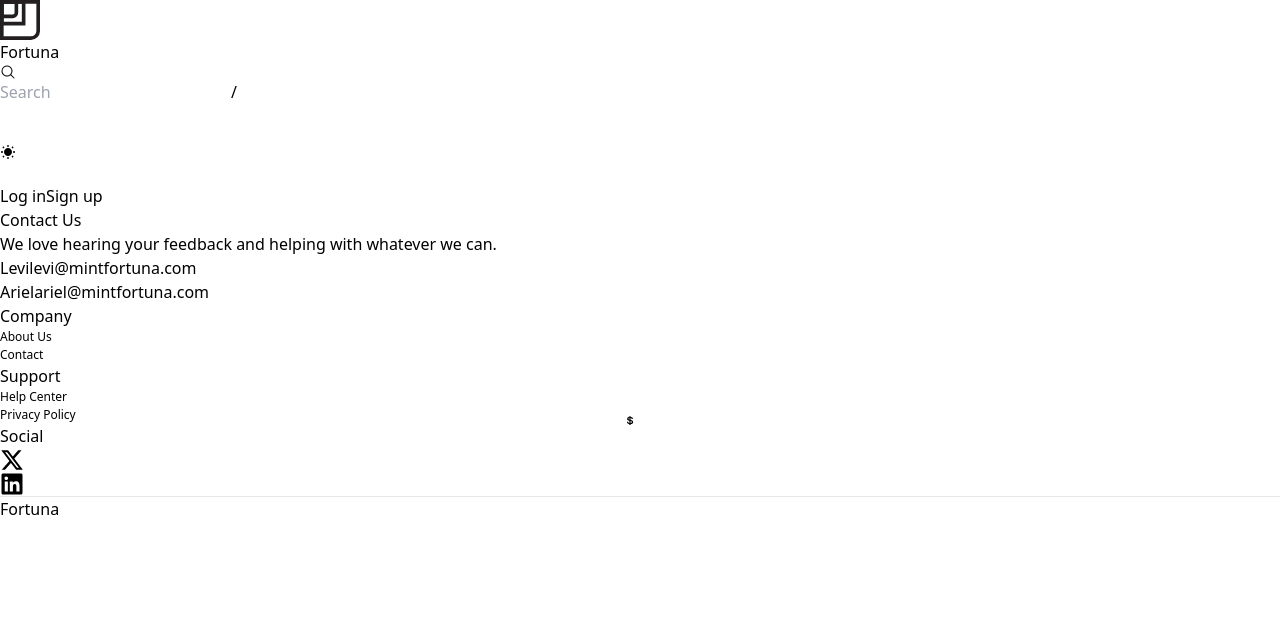
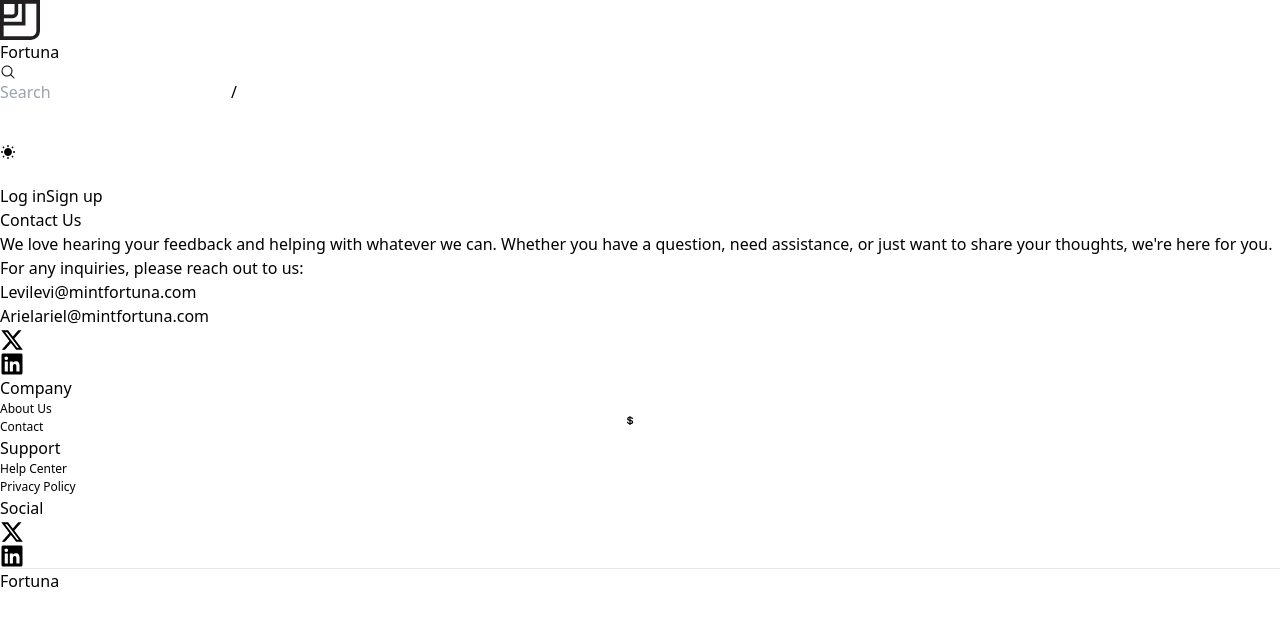
Before and after one commit to actamayev/fortuna-frontend-reactjs, a React (Create React App) app: page /contact in a window 1280 px wide. Shown: the top 626 px of the page. Built offline with nearby package versions, Linux system fonts and the light colour scheme; no server answers; a web font is replaced by a local one.

Commit message:
Contact page edits

```diff
--- a/src/components/my-wallet/show-my-public-key.tsx
+++ b/src/components/my-wallet/show-my-public-key.tsx
@@ -11,10 +11,6 @@
 	const defaultSiteTheme = useDefaultSiteTheme()
 	const [showPublicKey, setShowPublicKey] = useState(false)
 	const [notification, setNotification] = useState<string | null>(null)
-
-	const closeNotification = useCallback(() => {
-		setNotification(null)
-	}, [])
 
 	const copyToClipboard = useCallback(async () => {
 		if (_.isNull(solanaClass) || _.isNull(solanaClass.walletPublicKey)) return
@@ -61,7 +57,7 @@
 			{notification && (
 				<NotificationBox
 					message={notification}
-					onClose={closeNotification}
+					onClose={() => setNotification(null)}
 				/>
 			)}
 		</div>
--- a/src/components/site-footer/footer-social-section.tsx
+++ b/src/components/site-footer/footer-social-section.tsx
@@ -1,30 +1,14 @@
-import { FaLinkedin } from "react-icons/fa"
-import { FaXTwitter } from "react-icons/fa6"
+import XLink from "../social-links/x-link"
 import FooterHeaderText from "./footer-header-text"
+import LinkedinLink from "../social-links/linkedin-link"
 
 export default function FooterSocialSection() {
 	return (
 		<div>
 			<FooterHeaderText headerTitle="Social" />
 			<div className="flex space-x-4">
-				<a
-					href="https://x.com/mintfortuna"
-					aria-label="X"
-					className="text-zinc-800 hover:text-zinc-950 dark:text-zinc-200 dark:hover:text-white"
-					target="_blank"
-					rel="noopener noreferrer"
-				>
-					<FaXTwitter size={24} />
-				</a>
-				<a
-					href="https://www.linkedin.com/company/mint-fortuna"
-					aria-label="LinkedIn"
-					className="text-zinc-800 hover:text-zinc-950 dark:text-zinc-200 dark:hover:text-white"
-					target="_blank"
-					rel="noopener noreferrer"
-				>
-					<FaLinkedin size={24} />
-				</a>
+				<XLink />
+				<LinkedinLink />
 			</div>
 		</div>
 	)
--- /dev/null
+++ b/src/components/social-links/linkedin-link.tsx
@@ -0,0 +1,15 @@
+import { FaLinkedin } from "react-icons/fa"
+
+export default function LinkedinLink() {
+	return (
+		<a
+			href="https://www.linkedin.com/company/mint-fortuna"
+			aria-label="LinkedIn"
+			className="text-zinc-800 hover:text-zinc-950 dark:text-zinc-200 dark:hover:text-white"
+			target="_blank"
+			rel="noopener noreferrer"
+		>
+			<FaLinkedin size={24} />
+		</a>
+	)
+}
--- /dev/null
+++ b/src/components/social-links/x-link.tsx
@@ -0,0 +1,15 @@
+import { FaXTwitter } from "react-icons/fa6"
+
+export default function XLink() {
+	return (
+		<a
+			href="https://x.com/mintfortuna"
+			aria-label="X"
+			className="text-zinc-800 hover:text-zinc-950 dark:text-zinc-200 dark:hover:text-white"
+			target="_blank"
+			rel="noopener noreferrer"
+		>
+			<FaXTwitter size={24} />
+		</a>
+	)
+}
--- a/src/components/video/like-dislike/share-video-section.tsx
+++ b/src/components/video/like-dislike/share-video-section.tsx
@@ -1,27 +1,20 @@
-import _ from "lodash"
 import { FaShare } from "react-icons/fa"
-import { useParams } from "react-router-dom"
 import { useCallback, useState } from "react"
 import NotificationBox from "../../notification-box"
 import HoverOutlineComponent from "../../hover-outline-component"
 
 export default function ShareVideoSection() {
-	const { videoUUID } = useParams<{ videoUUID: string }>()
 	const [notification, setNotification] = useState<string | null>(null)
-
-	const closeNotification = useCallback(() => {
-		setNotification(null)
-	}, [])
 
 	const copyToClipboard = useCallback(async () => {
 		try {
-			if (_.isUndefined(videoUUID)) return
-			await navigator.clipboard.writeText(`https://www.mintfortuna.com/v/${videoUUID}`)
+			const currentUrl = window.location.href
+			await navigator.clipboard.writeText(currentUrl)
 			setNotification("Link copied to clipboard")
 		} catch (error) {
 			console.error(error)
 		}
-	}, [videoUUID])
+	}, [])
 
 	return (
 		<div>
@@ -34,7 +27,7 @@
 			{notification && (
 				<NotificationBox
 					message={notification}
-					onClose={closeNotification}
+					onClose={() => setNotification(null)}
 				/>
 			)}
 		</div>
--- a/src/components/video/like-dislike/video-like-dislike-section.tsx
+++ b/src/components/video/like-dislike/video-like-dislike-section.tsx
@@ -9,7 +9,7 @@
 	const { video } = props
 
 	return (
-		<div className="flex flex-row items-center">
+		<div className="flex justify-center items-center border border-zinc-400 dark:border-zinc-600 rounded-full">
 			<LikeButton video={video} />
 			<div className="w-px h-6 dark:bg-zinc-300 bg-zinc-800 mx-1" />
 			<DislikeButton video={video} />
--- a/src/pages/company/contact.tsx
+++ b/src/pages/company/contact.tsx
@@ -1,27 +1,27 @@
-import { useCallback, useState } from "react"
+/* eslint-disable react/no-unescaped-entities */
+import { useState } from "react"
+import XLink from "../../components/social-links/x-link"
 import NotificationBox from "../../components/notification-box"
+import LinkedinLink from "../../components/social-links/linkedin-link"
 import ContactItemInCard from "../../components/contact/contact-item-in-card"
 import DescriptionPagesHeaderText from "../../components/description-pages-header-text"
 
 export default function Contact() {
 	const [notification, setNotification] = useState<string | null>(null)
 
-	const closeNotification = useCallback(() => {
-		setNotification(null)
-	}, [])
-
 	return (
 		<div>
 			<div className="text-zinc-950 dark:text-zinc-200 py-5 px-48">
 				<DescriptionPagesHeaderText headerText="Contact Us" />
 				<div className="grid grid-cols-2 gap-4">
-					<div className="mt-9">
+					<div className="mt-10">
 						We love hearing your feedback and helping with whatever we can.
+						Whether you have a question, need assistance, or just want to share your thoughts, we're here for you.
+						For any inquiries, please reach out to us:
 					</div>
-					<div>
-						<div className="border border-zinc-200 dark:border-zinc-700 \
-							rounded-lg py-1 px-0.5 mx-auto bg-white dark:bg-zinc-800 w-80"
-						>
+					<div className="flex flex-col items-center">
+						<div className="border border-zinc-200 dark:border-zinc-700 rounded-lg py-1 \
+							px-0.5 mx-auto bg-white dark:bg-zinc-800 w-80 mt-10">
 							<ContactItemInCard
 								name="Levi"
 								email="levi@mintfortuna.com"
@@ -33,13 +33,18 @@
 								setNotification={setNotification}
 							/>
 						</div>
+						<div className="flex justify-center mt-4 space-x-4">
+							<XLink />
+							<LinkedinLink />
+						</div>
 					</div>
+
 				</div>
 			</div>
 			{notification && (
 				<NotificationBox
 					message={notification}
-					onClose={closeNotification}
+					onClose={() => setNotification(null)}
 				/>
 			)}
 		</div>
--- a/src/pages/video.tsx
+++ b/src/pages/video.tsx
@@ -22,9 +22,21 @@
 	const video = videoClass.findVideoFromUUID(videoUUID)
 	useRetrieveCreatorVideosAndDataUseEffect(addLeadingAt(video?.creatorUsername))
 
-	if (isVideoLoading === true) return <>Loading...</>
+	if (isVideoLoading === true) {
+		return (
+			<div className="dark:text-zinc-200 text-zinc-950">
+				Loading...
+			</div>
+		)
+	}
 
-	if (isVideoNotFound === true) return <>Unable to find video.</>
+	if (isVideoNotFound === true) {
+		return (
+			<div className="dark:text-zinc-200 text-zinc-950">
+				Unable to find video
+			</div>
+		)
+	}
 
 	if (_.isUndefined(video)) return null
 
```
